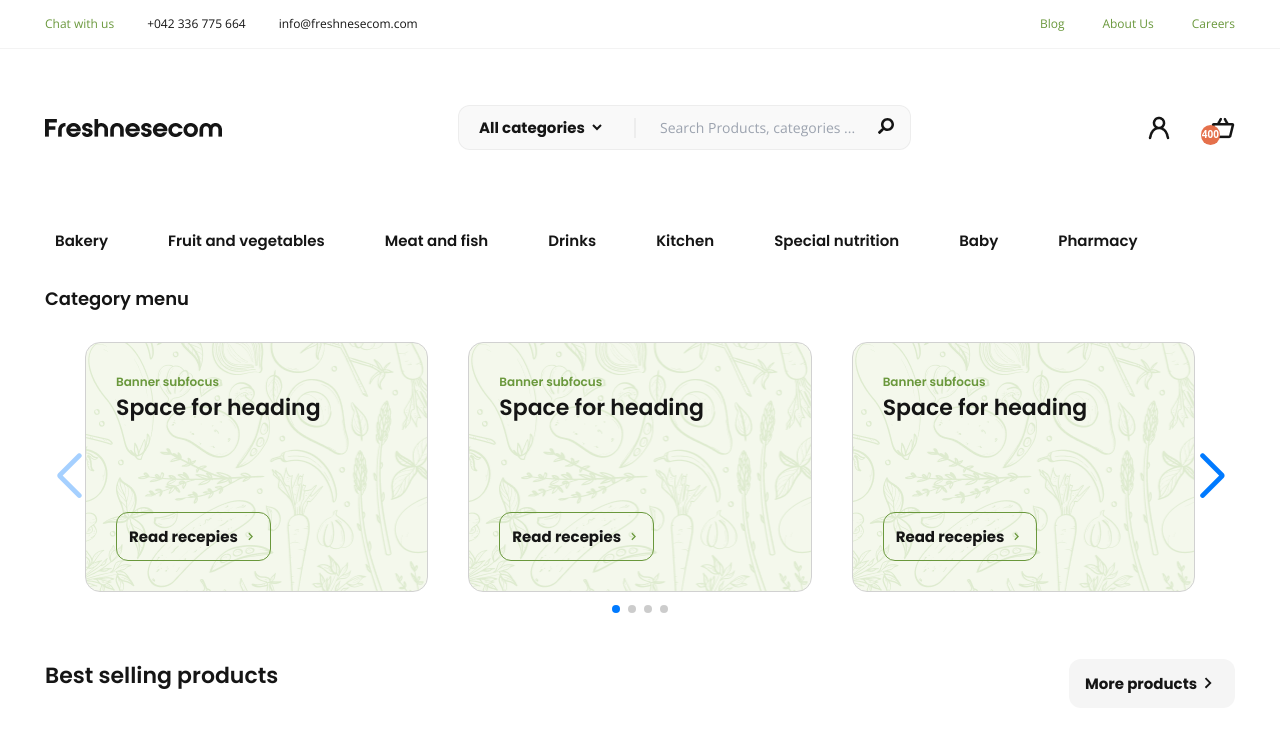
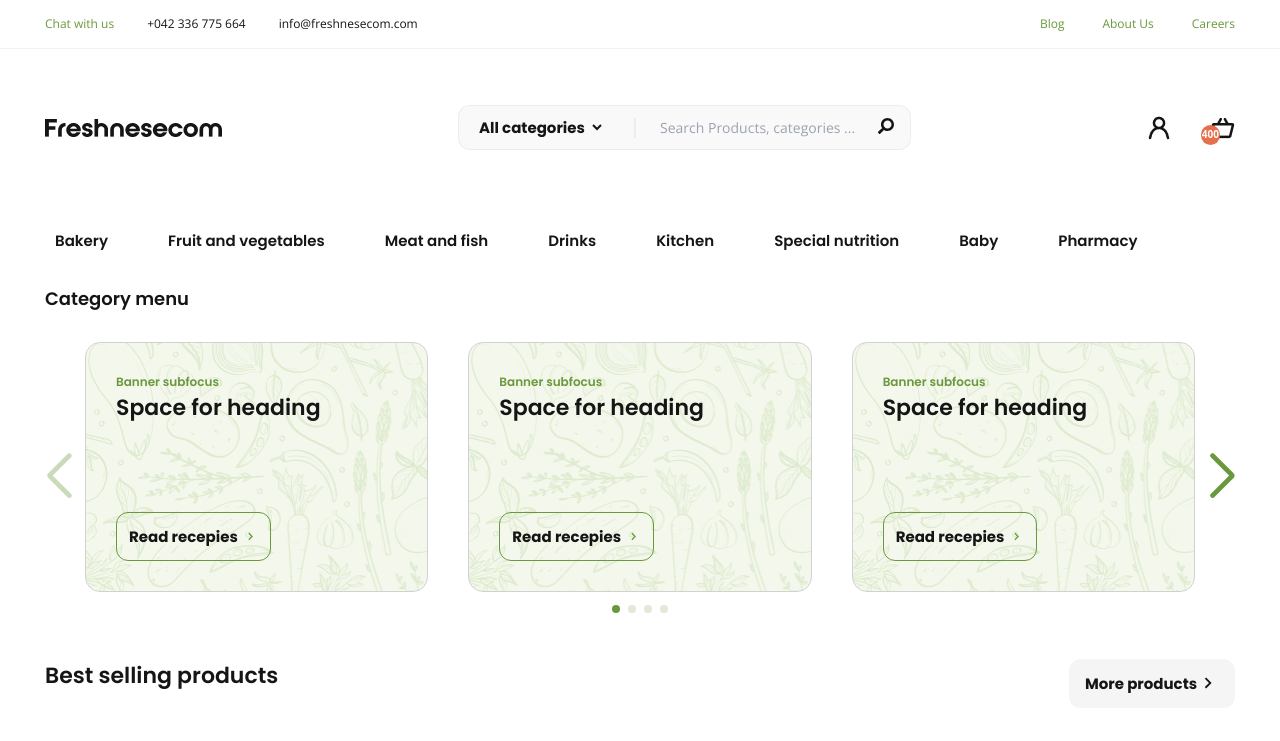
Before and after one commit to thiendangit/MTStoreReactJS, a React app: page / in a window 1280 px wide. Shown: the top 741 px of the page. Built offline with nearby package versions, Linux system fonts and the light colour scheme; what esri-loader would draw is missing.

Commit message:
Add feedback, blog post and change some style

```diff
--- a/package.json
+++ b/package.json
@@ -44,7 +44,7 @@
     "@material-ui/core": "^4.12.3",
     "@material-ui/icons": "^4.11.2",
     "@reduxjs/toolkit": "^1.6.0",
-    "axios": "^0.21.1",
+    "axios": "^0.21.4",
     "classnames": "^2.2.6",
     "crypto": "1.0.0",
     "crypto-js": "^4.1.1",
--- a/src/components/Category/Category.css
+++ b/src/components/Category/Category.css
@@ -24,3 +24,7 @@
     color: var(--green);
     margin-left: .5rem;
 }
+.swiper-pagination-bullet,
+.swiper-pagination-bullet-active {
+    background: var(--green) !important;
+}
--- a/src/components/Feedback/Feedback.css
+++ b/src/components/Feedback/Feedback.css
@@ -38,3 +38,13 @@
     line-height: 1.8rem;
     color: var(--light-gray);
 }
+.swiper-button-prev {
+    left: 0;
+    color: var(--green);
+    font-size: 1.5rem;
+}
+.swiper-button-next {
+    right: 0;
+    color: var(--green);
+    font-size: 1.5rem;
+}
```
Also changed, not shown: 1 other file (tests, documents, lock files or other folders).
